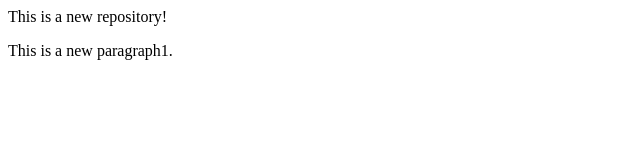
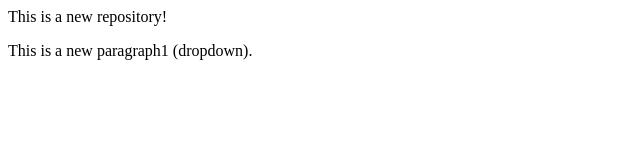
Before and after one commit to patidarkhushi2004-star/localrepo, a plain HTML site: page index.html in a window 1280 px wide. Shown: the full height of the page, 0-640 px from the left. Drawn offline with Linux system fonts and the light colour scheme.

Commit message:
Add Dropdown

```diff
--- a/index.html
+++ b/index.html
@@ -1,2 +1,2 @@
 <p>This is a new repository!</p>
-<p>This is a new paragraph1.</p>
+<p>This is a new paragraph1 (dropdown).</p>
```
